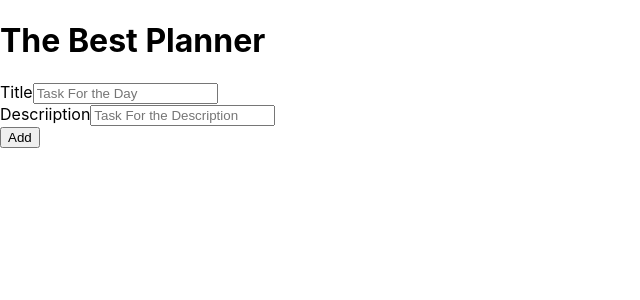
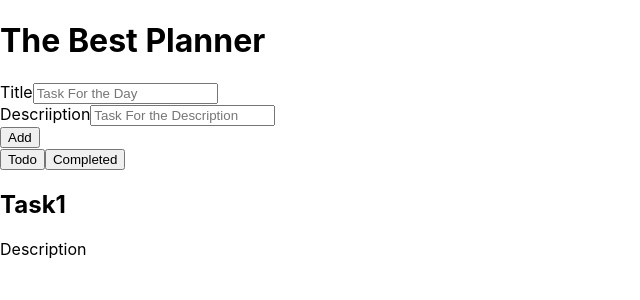
Before and after one commit to MBUDA-BRANICE-NJIRA/Todo-List-Pro., a React (Create React App) app: page / in a window 1280 px wide. Shown: the top 300 px of the page, without its empty margins (0-640 px from the left). Built offline with nearby package versions, Linux system fonts and the light colour scheme.

Commit message:
Complited the home section

```diff
--- a/src/App.js
+++ b/src/App.js
@@ -22,6 +22,20 @@ function App() {
 
         </div>
       </div>
+
+      <div className="btnArea">
+        <button>Todo</button>
+        <button>Completed</button>
+      </div>
+
+      <div className="displayArea">
+        <div className="items">
+          <h2>Task1</h2>
+          <p> Description</p>
+
+        </div>
+      </div>
+
     </div>
   );
 }
```
